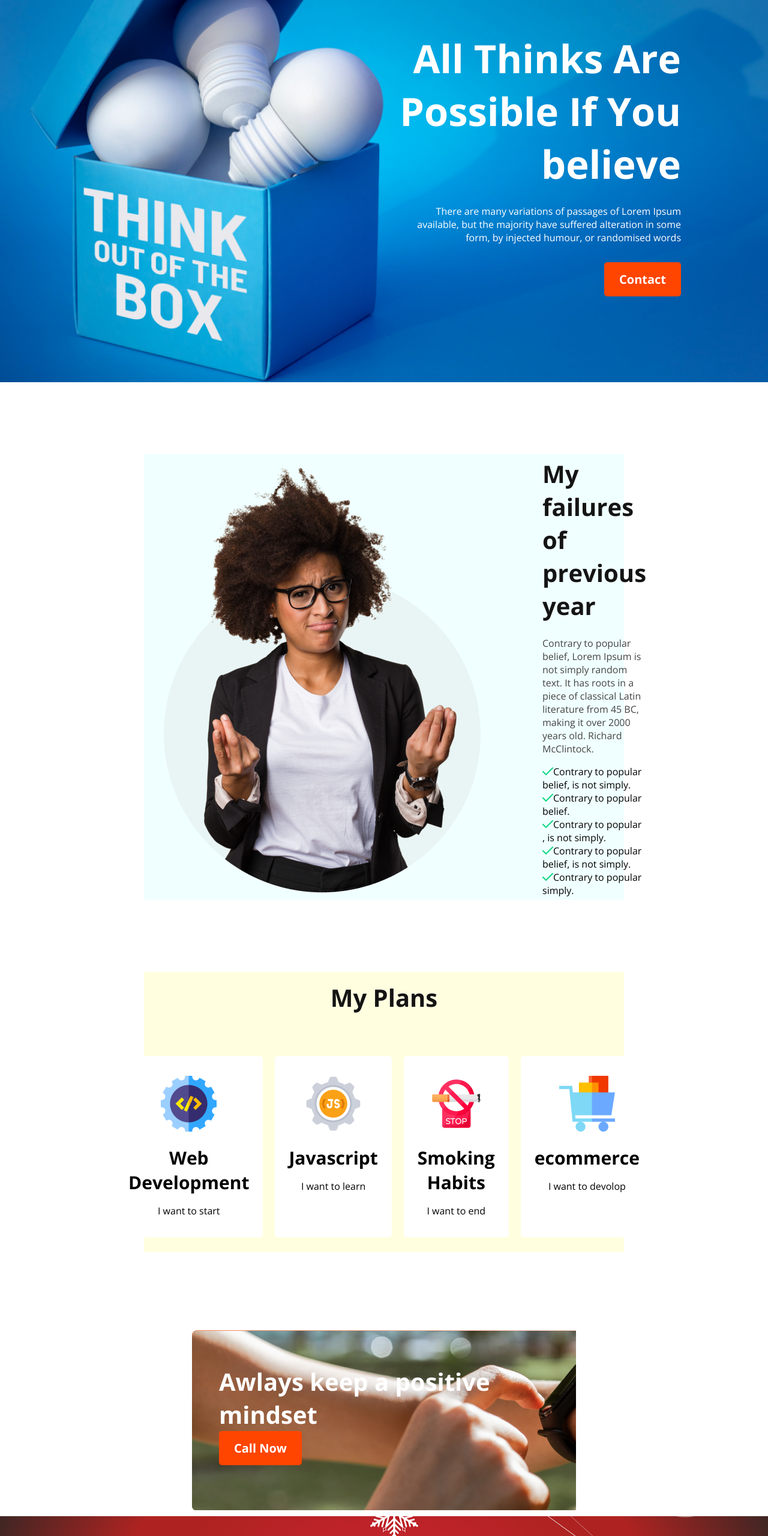
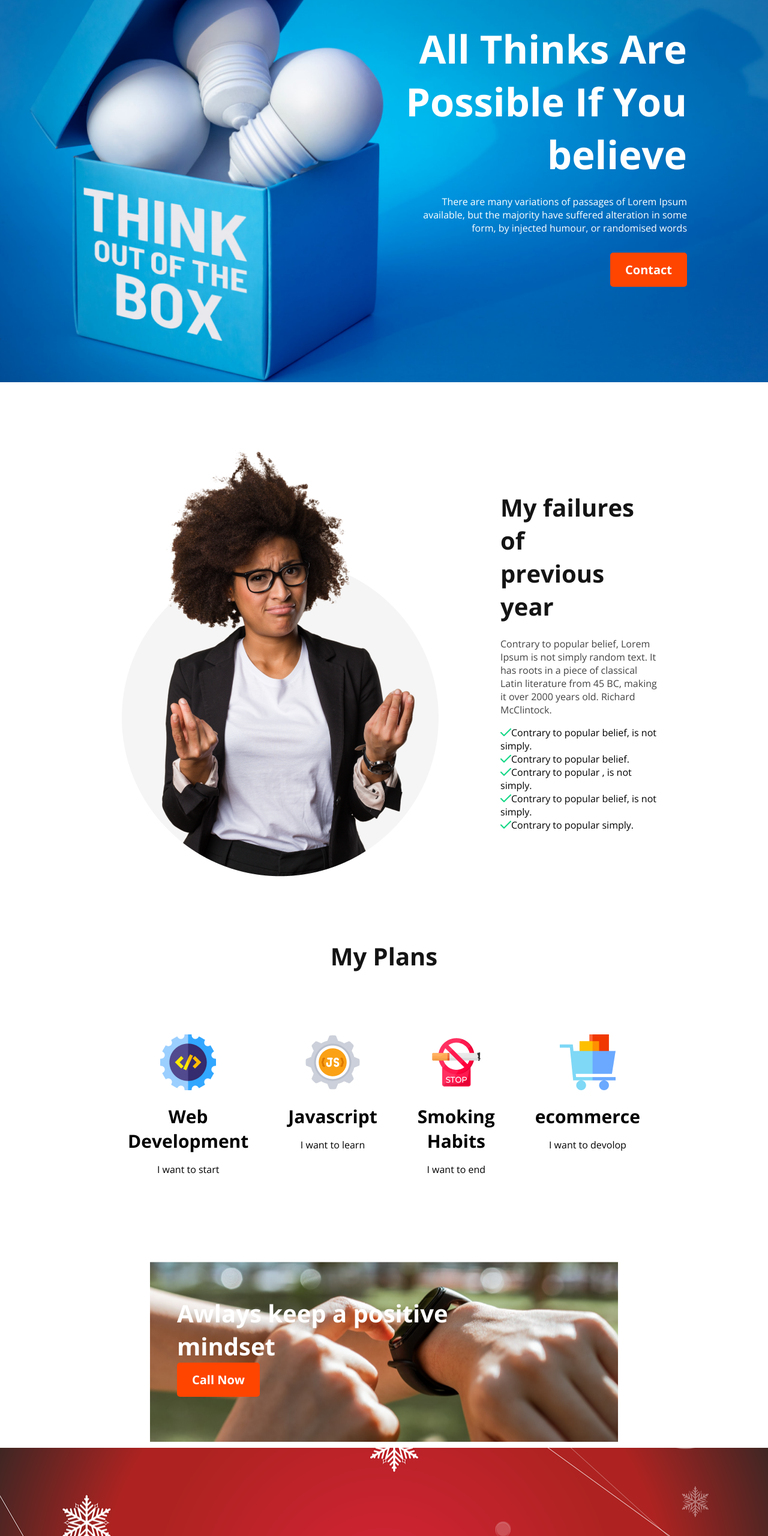
Before and after one commit to farikul12345/new-year-new-me, a plain HTML site: page index.html in a window 1280 px wide. Shown: the part 240-2800 px from the top of the page at 60% size. Drawn offline with nearby package versions, Linux system fonts and the light colour scheme.

Commit message:
commit last

```diff
--- a/style/new-year-new-me.css
+++ b/style/new-year-new-me.css
@@ -42,9 +42,9 @@ ul li{
 }
 .banner-content{
     text-align: right;
-    padding-top: 216px;
-    padding-bottom: 140px;
-    padding-right: 145px;
+    padding-top: 200px;
+    padding-bottom: 150px;
+    padding-right: 135px;
     align-items: center;
 }
 .banner-title{
@@ -63,11 +63,7 @@ ul li{
    display: flex;
    justify-content: space-around;
    align-items: center;
-   margin: 120px 240px;
-   background-color: azure;
-   padding: 5px 10px;
-}
-.images{
+   margin: 100px 180px;
 
 }
 .contents{
@@ -88,9 +84,8 @@ ul li{
 }
 /* Plan section style */
 .plan-section{
-   background-color: lightyellow;
-   margin: 120px 240px;
-   padding: 15px 10px;
+   margin: 100px 180px;
+
 }
 .plan-content{
     display: flex;
@@ -119,14 +114,15 @@ ul li{
 }
 /* Positive Section Banner Style */
 .positive-section-banner{
-    background-image: url(../images/watch.png), url(../images/gradient2.png);
+    background-image: url(../images/watch.png);
     background-repeat: no-repeat;
-    background-position: right left;
+    background-position: center;
     height: 300px;
-    margin-top: 130px;
-    margin-left: 320px;
-    margin-right: 320px;
+    margin-top: 100px;
+    margin-left: 250px;
+    margin-right: 250px;
     margin-bottom: 10px;
+
 
 }
 .positive-banner{
@@ -150,7 +146,10 @@ ul li{
 }
 .last-banner{
    text-align: center;
-   padding: 200px 210px;
+   padding-top: 200px;
+   padding-bottom: 200px;
+   padding-left: 210px;
+   padding-right: 210px;
 
 }
 .last-title{
@@ -174,10 +173,7 @@ ul li{
     display: flex;
     justify-content: space-around;
     align-items: center;
-    margin-top: 100px;
-}
-.footer-future{
-
+    margin-top: 40px;
 }
 .footer-title{
    font-size: 45px;
@@ -189,12 +185,6 @@ ul li{
 .footer-description{
    color: #fff;
    margin-bottom: 24px;
-}
-.image-icon{
-
-}
-.footer-subscribe{
-
 }
 .subscribe-title{
     font-size: 25px;
```
